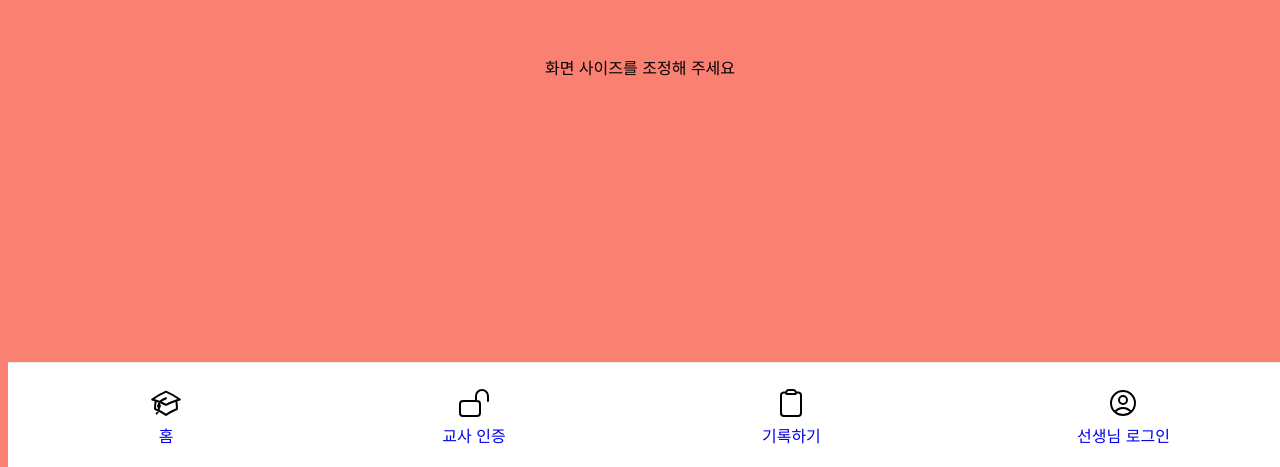
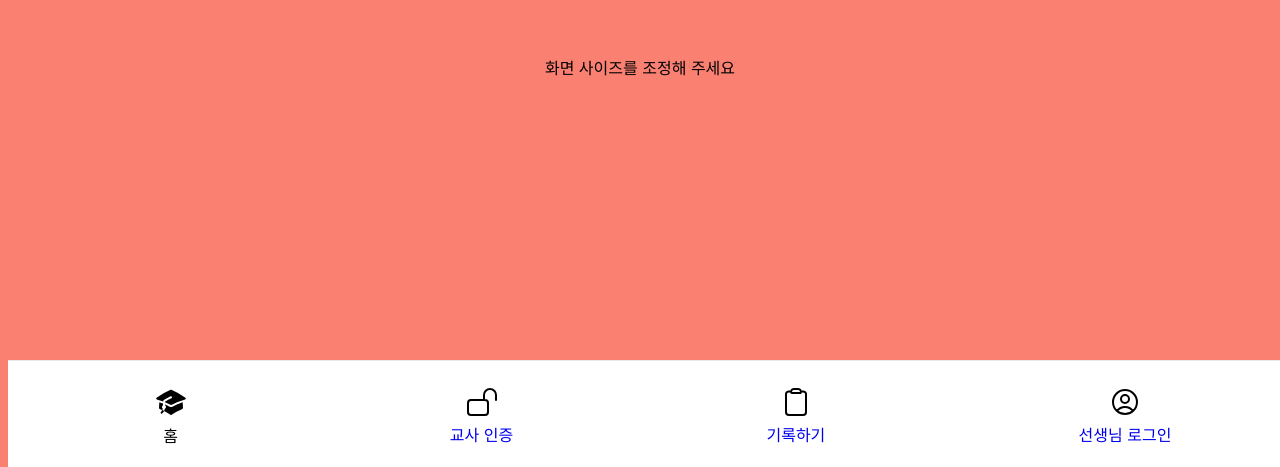
Before and after one commit to soheeparklee/personal_project_studentRecord, a Svelte app: page / in a window 1280 px wide. Shown: the part 333-800 px from the top of the page. Built offline with nearby package versions, Linux system fonts and the light colour scheme.

Commit message:
feat: footer module화

```diff
--- /dev/null
+++ b/firebase.js
@@ -0,0 +1,17 @@
+import { initializeApp } from "firebase/app";
+import { getDatabase } from "firebase/database";
+
+// TODO: Replace the following with your app's Firebase project configuration
+// See: https://firebase.google.com/docs/web/learn-more#config-object
+const firebaseConfig = {
+  // ...
+  // The value of `databaseURL` depends on the location of the database
+    databaseURL: "https://personal-student-record-default-rtdb.asia-southeast1.firebasedatabase.app/",
+};
+
+// Initialize Firebase
+const app = initializeApp(firebaseConfig);
+
+
+// Initialize Realtime Database and get a reference to the service
+const database = getDatabase(app);
--- a/package.json
+++ b/package.json
@@ -15,6 +15,7 @@
     "vite": "^4.4.5"
   },
   "dependencies": {
+    "firebase": "^10.5.0",
     "svelte-spa-router": "^3.3.0"
   }
 }
--- /dev/null
+++ b/src/components/Footer.svelte
@@ -0,0 +1,41 @@
+<script>
+  export let location;
+
+  const moveToHome = () => {
+    window.location.hash = '/';
+  };
+</script>
+
+<footer>
+  <div class="footer-element">
+    <button class="footer-ele-icon" on:click={moveToHome}>
+      {#if location === 'main'}
+        <img src="assets/main-solid.svg" alt="home-icon" />
+      {:else}
+        <img src="assets/main.svg" alt="home-icon" />
+      {/if}
+    </button>
+    <div class="footer-ele-name">홈</div>
+  </div>
+
+  <a class="footer-element" href="/#/signup">
+    <div class="footer-ele-icon">
+      <img src="assets/login.svg" alt="home-icon" />
+    </div>
+    <div class="footer-ele-name">교사 인증</div>
+  </a>
+
+  <a class="footer-element" href="/#/write">
+    <div class="footer-ele-icon">
+      <img src="assets/write.svg" alt="home-icon" />
+    </div>
+    <div class="footer-ele-name">기록하기</div>
+  </a>
+
+  <a class="footer-element" href="/#/login">
+    <div class="footer-ele-icon">
+      <img src="assets/user.svg" alt="home-icon" />
+    </div>
+    <div class="footer-ele-name">선생님 로그인</div>
+  </a>
+</footer>
--- a/src/css/footer.css
+++ b/src/css/footer.css
@@ -24,8 +24,10 @@ footer{
 .footer-ele-icon{
     display: flex;
     transform: scale(0.8);
+    border:none;
+    background-color: white;
+}
 
-}
 .footer-ele-icon img{
     width: 40px;
     margin: auto;
--- a/src/main.js
+++ b/src/main.js
@@ -1,5 +1,6 @@
 import './css/style.css'
 import App from './App.svelte'
+import "../firebase.js"
 
 const app = new App({
   target: document.getElementById('app'),
--- a/src/pages/Login.svelte
+++ b/src/pages/Login.svelte
@@ -1,3 +1,7 @@
+<script>
+  import Footer from '../components/Footer.svelte';
+</script>
+
 <form id="login-form" action="/login" method="POST">
   <h1>어서오세요 선생님,</h1>
   <h1>로그인 해 주세요.</h1>
@@ -15,31 +19,4 @@
   <div id="info" />
 </form>
 
-<footer>
-  <a class="footer-element" href="/">
-    <div class="footer-ele-icon">
-      <img src="assets/main.svg" alt="home-icon" />
-    </div>
-    <div class="footer-ele-name">홈</div>
-  </a>
-  <a class="footer-element" href="/#/signup">
-    <div class="footer-ele-icon">
-      <img src="assets/login.svg" alt="home-icon" />
-    </div>
-    <div class="footer-ele-name">교사 인증</div>
-  </a>
-
-  <a class="footer-element" href="/#/write">
-    <div class="footer-ele-icon">
-      <img src="assets/write.svg" alt="home-icon" />
-    </div>
-    <div class="footer-ele-name">기록하기</div>
-  </a>
-
-  <a class="footer-element" href="/#/login">
-    <div class="footer-ele-icon">
-      <img src="assets/user.svg" alt="home-icon" />
-    </div>
-    <div class="footer-ele-name">선생님 로그인</div>
-  </a>
-</footer>
+<Footer />
--- a/src/pages/Main.svelte
+++ b/src/pages/Main.svelte
@@ -1,4 +1,6 @@
 <script>
+  import Footer from '../components/Footer.svelte';
+
   const now = new Date();
   const hours = now.getHours();
   const minutes = now.getMinutes();
@@ -32,31 +34,4 @@
 
 <main />
 
-<footer>
-  <a class="footer-element" href="/">
-    <div class="footer-ele-icon">
-      <img src="assets/main.svg" alt="home-icon" />
-    </div>
-    <div class="footer-ele-name">홈</div>
-  </a>
-  <a class="footer-element" href="/#/signup">
-    <div class="footer-ele-icon">
-      <img src="assets/login.svg" alt="home-icon" />
-    </div>
-    <div class="footer-ele-name">교사 인증</div>
-  </a>
-
-  <a class="footer-element" href="/#/write">
-    <div class="footer-ele-icon">
-      <img src="assets/write.svg" alt="home-icon" />
-    </div>
-    <div class="footer-ele-name">기록하기</div>
-  </a>
-
-  <a class="footer-element" href="/#/login">
-    <div class="footer-ele-icon">
-      <img src="assets/user.svg" alt="home-icon" />
-    </div>
-    <div class="footer-ele-name">선생님 로그인</div>
-  </a>
-</footer>
+<Footer location="main" />
--- a/src/pages/Signup.svelte
+++ b/src/pages/Signup.svelte
@@ -1,3 +1,7 @@
+<script>
+  import Footer from '../components/Footer.svelte';
+</script>
+
 <form id="signup-form" action="/signup" method="POST">
   <h1>회원가입을 해 주세요</h1>
   <h2>교사 인증이 필요합니다</h2>
@@ -27,31 +31,4 @@
   <div id="passwordCheck" />
 </form>
 
-<footer>
-  <a class="footer-element" href="/">
-    <div class="footer-ele-icon">
-      <img src="assets/main.svg" alt="home-icon" />
-    </div>
-    <div class="footer-ele-name">홈</div>
-  </a>
-  <a class="footer-element" href="/#/signup">
-    <div class="footer-ele-icon">
-      <img src="assets/login.svg" alt="home-icon" />
-    </div>
-    <div class="footer-ele-name">교사 인증</div>
-  </a>
-
-  <a class="footer-element" href="/#/write">
-    <div class="footer-ele-icon">
-      <img src="assets/write.svg" alt="home-icon" />
-    </div>
-    <div class="footer-ele-name">기록하기</div>
-  </a>
-
-  <a class="footer-element" href="/#/login">
-    <div class="footer-ele-icon">
-      <img src="assets/user.svg" alt="home-icon" />
-    </div>
-    <div class="footer-ele-name">선생님 로그인</div>
-  </a>
-</footer>
+<Footer location="signup" />
--- a/src/pages/Write.svelte
+++ b/src/pages/Write.svelte
@@ -1,26 +1,53 @@
+<script>
+  import { getDatabase, ref, push } from 'firebase/database';
+  import Footer from '../components/Footer.svelte';
+
+  let name;
+  let grade;
+  let classroom;
+  // let gender;
+
+  function writeUserData() {
+    const db = getDatabase();
+    push(ref(db, 'students/'), {
+      name: name,
+      grade: grade,
+      classroom: classroom,
+      // gender: displayRadio(),
+    });
+    window.location.hash = '/';
+  }
+
+  // function displayRadio() {
+  //   let ele = document.querySelector('#gender');
+  //   for (let i = 0; i < ele.length; i++) {
+  //     if (ele[i].checked) return ele[i].value;
+  //   }
+  // }
+</script>
+
 <h1>학생 기록</h1>
-<form id="write-form">
-  <div>
-    <!-- image -->
+<form id="write-form" on:submit|preventDefault={writeUserData}>
+  <!-- <div>
     <label for="image">Upload student picture</label>
     <input type="file" id="image" name="image" />
-  </div>
+  </div> -->
 
   <div>
     <!-- name -->
     <label for="name">What is the name of this student?</label>
-    <input type="text" id="name" name="name" />
+    <input type="text" id="name" name="name" bind:value={name} />
   </div>
 
   <div>
     <!-- grade -->
     <label for="grade">What grade is this student in? </label>
-    <input type="number" id="grade" name="grade" />
+    <input type="number" id="grade" name="grade" bind:value={grade} />
   </div>
   <div>
     <!-- class -->
     <label for="classroom">What classroom is this student in?</label>
-    <input type="text" id="classroom" name="classroom" />
+    <input type="text" id="classroom" name="classroom" bind:value={classroom} />
   </div>
 
   <div>
@@ -43,31 +70,4 @@
   </div>
 </form>
 
-<footer>
-  <a class="footer-element" href="/">
-    <div class="footer-ele-icon">
-      <img src="assets/main.svg" alt="home-icon" />
-    </div>
-    <div class="footer-ele-name">홈</div>
-  </a>
-  <a class="footer-element" href="/#/signup">
-    <div class="footer-ele-icon">
-      <img src="assets/login.svg" alt="home-icon" />
-    </div>
-    <div class="footer-ele-name">교사 인증</div>
-  </a>
-
-  <a class="footer-element" href="/#/write">
-    <div class="footer-ele-icon">
-      <img src="assets/write.svg" alt="home-icon" />
-    </div>
-    <div class="footer-ele-name">기록하기</div>
-  </a>
-
-  <a class="footer-element" href="/#/login">
-    <div class="footer-ele-icon">
-      <img src="assets/user.svg" alt="home-icon" />
-    </div>
-    <div class="footer-ele-name">선생님 로그인</div>
-  </a>
-</footer>
+<Footer location="write" />
```
Also changed, not shown: public/assets/main-solid.svg (added), 1 other file (tests, documents, lock files or other folders).
